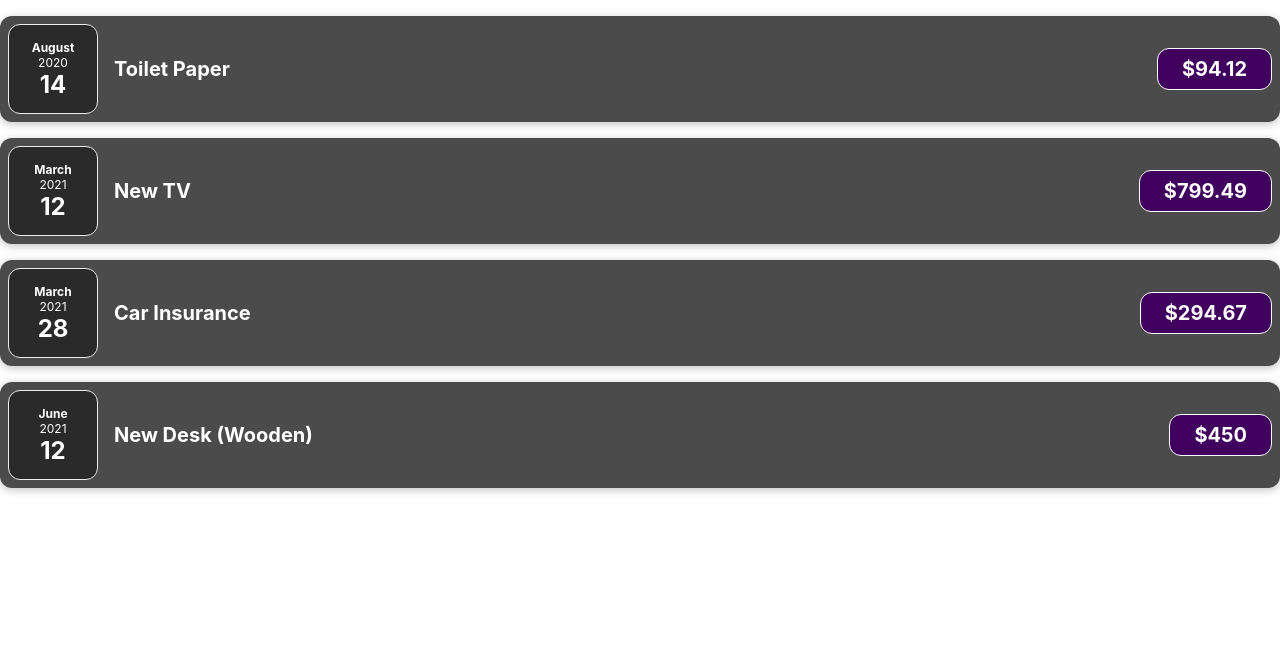
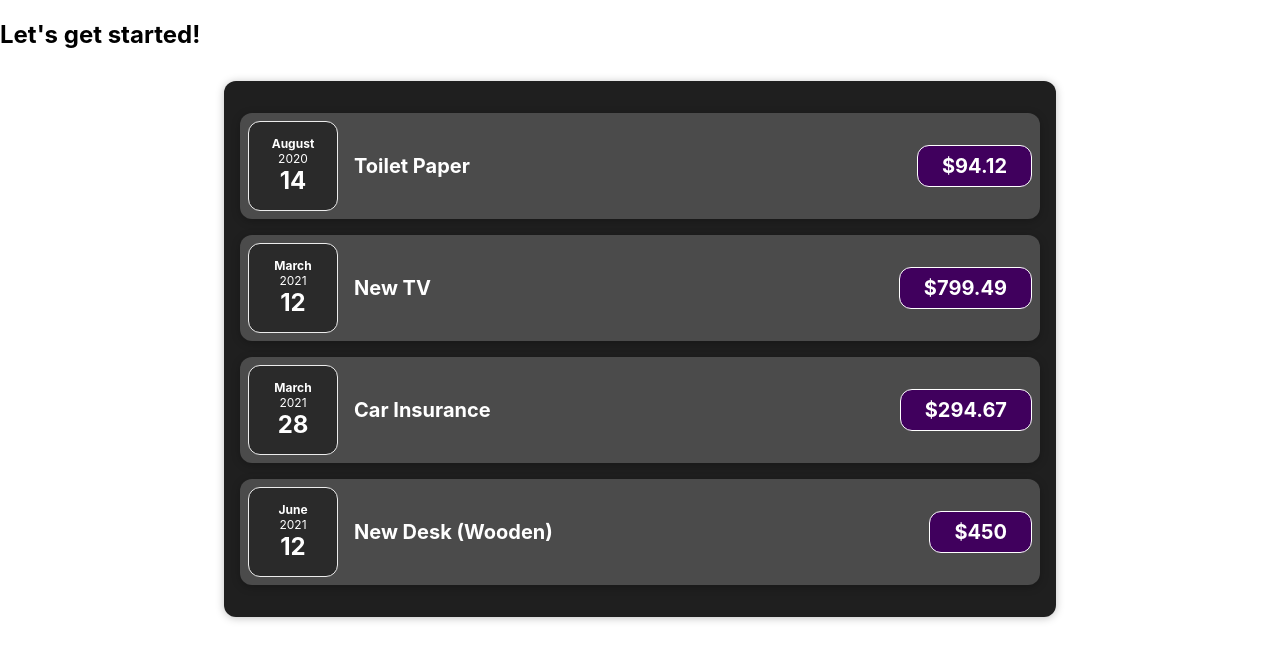
Before and after one commit to lukasz-klekner/expenses_app--react, a React (Create React App) app: page / in a window 1280 px wide. Shown: the top 660 px of the page. Built offline with nearby package versions, Linux system fonts and the light colour scheme.

Commit message:
adds Expenses component and uses it

```diff
--- a/src/App.js
+++ b/src/App.js
@@ -1,5 +1,5 @@
 import './App.css'
-import ExpenseItem from './components/ExpenseItem'
+import Expenses from './components/Expenses'
 
 function App() {
   const expenses = [
@@ -25,9 +25,8 @@
   ]
   return (
     <div>
-      {expenses.map((expense) => (
-        <ExpenseItem key={expense.id} expense={expense} />
-      ))}
+      <h2>Let's get started!</h2>
+      <Expenses expenses={expenses} />
     </div>
   )
 }
--- /dev/null
+++ b/src/components/Expenses.css
@@ -0,0 +1,9 @@
+.expenses {
+  padding: 1rem;
+  background-color: rgb(31, 31, 31);
+  margin: 2rem auto;
+  width: 50rem;
+  max-width: 95%;
+  border-radius: 12px;
+  box-shadow: 0 1px 8px rgba(0, 0, 0, 0.25);
+}
--- /dev/null
+++ b/src/components/Expenses.js
@@ -0,0 +1,14 @@
+import ExpenseItem from './ExpenseItem'
+import './Expenses.css'
+
+function Expenses({ expenses }) {
+  return (
+    <div className='expenses'>
+      {expenses.map((expense) => (
+        <ExpenseItem key={expense.id} expense={expense} />
+      ))}
+    </div>
+  )
+}
+
+export default Expenses
```
